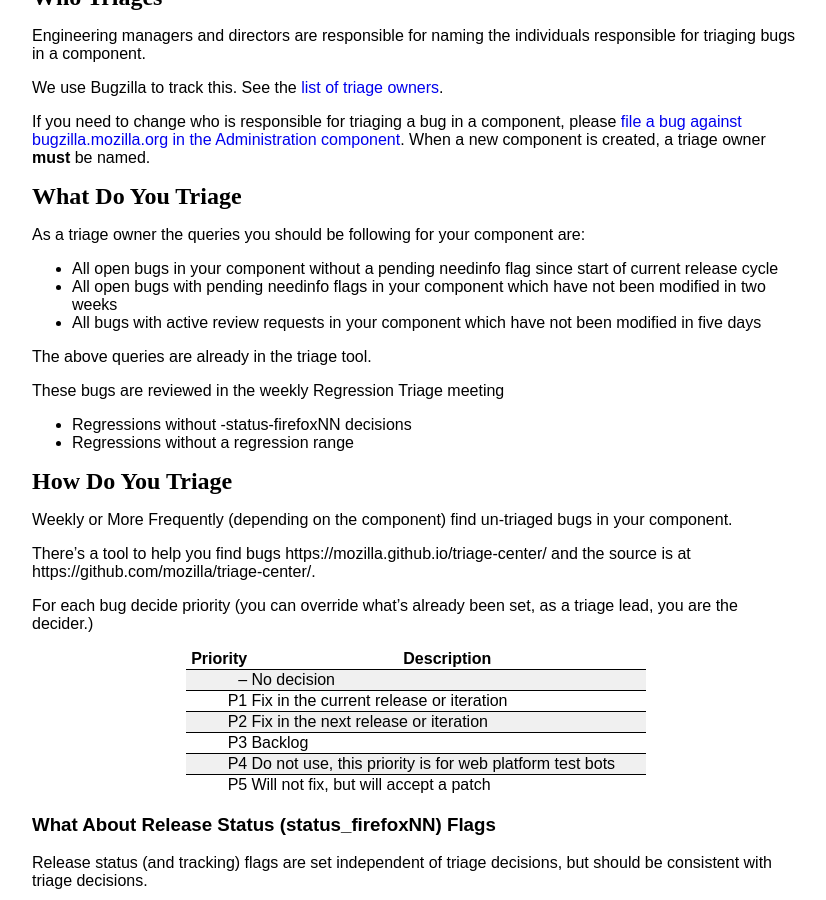
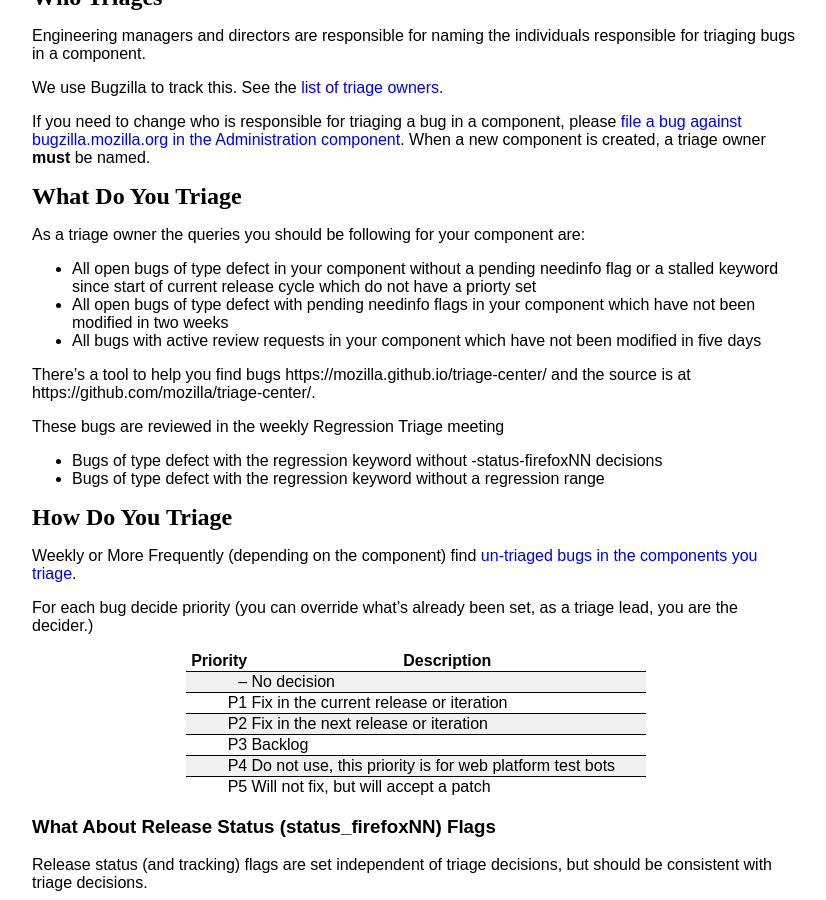
Before and after one commit to mozilla/bug-handling, a Jekyll site: the page built from _policies/triage-bugzilla.md, in a window 1280 px wide and 900 px high, scrolled down 471 px. Shown: the whole window, without its empty margins (224-1050 px from the left). Built offline with Jekyll 4.4.1, drawn with Linux system fonts in a browser that asks for light colours; some web fonts are replaced; some of the changed text lies outside the part shown.

Commit message:
Updates for bug type field

```diff
--- a/_policies/triage-bugzilla.md
+++ b/_policies/triage-bugzilla.md
@@ -28,21 +28,19 @@
 
 As a triage owner the queries you should be following for your component are:
 
-* All open bugs in your component without a pending needinfo flag since start of current release cycle
-* All open bugs with pending needinfo flags in your component which have not been modified in two weeks
+* All open bugs of type `defect` in your component without a pending `needinfo` flag or a `stalled` keyword since start of current release cycle which do not have a priorty set
+* All open bugs of type `defect` with pending needinfo flags in your component which have not been modified in two weeks
 * All bugs with active review requests in your component which have not been modified in five days
 
-The above queries are already in the triage tool.
+There's a tool to help you find bugs https://mozilla.github.io/triage-center/ and the source is at https://github.com/mozilla/triage-center/.
 
 These bugs are reviewed in the weekly Regression Triage meeting
-* Regressions without -status-firefoxNN decisions
-* Regressions without a regression range
+* Bugs of type `defect` with the `regression` keyword without -status-firefoxNN decisions
+* Bugs of type `defect` with the `regression` keyword without a regression range
 
 ## How Do You Triage
 
-Weekly or More Frequently (depending on the component) find un-triaged bugs in your component.
-
-There's a tool to help you find bugs https://mozilla.github.io/triage-center/ and the source is at https://github.com/mozilla/triage-center/.
+Weekly or More Frequently (depending on the component) find [un-triaged bugs in the components you triage](https://bugzilla.mozilla.org/buglist.cgi?f1=triage_owner&bug_type=defect&o1=equals&resolution=---&priority=--&v1=%25user%25).
 
 For each bug decide priority (you can override what's already been set, as a triage lead, you are the decider.)
 
@@ -95,7 +93,13 @@
 
 #### This bug is a feature request
 
-Set the bug's severity to `enhancement`, add the `feature` keyword if relevant and state to `NEW`. This bug will be excluded from future triage queries.
+Set the bug's type to `enhancement`, add the `feature` keyword if relevant, and state to `NEW`. This bug will be excluded from future triage queries.
+
+#### This bug is a task, not a defect
+
+Set the bug's type to `task`, and state to `NEW`. This bug will be excluded from future triage queries.
+
+If you are not sure of a bug's type, check [our rules for bug types](https://mozilla.github.io/task-defect-enhancement/index.html).
 
 #### This bug's state is `UNCONFIRMED`
 
```
